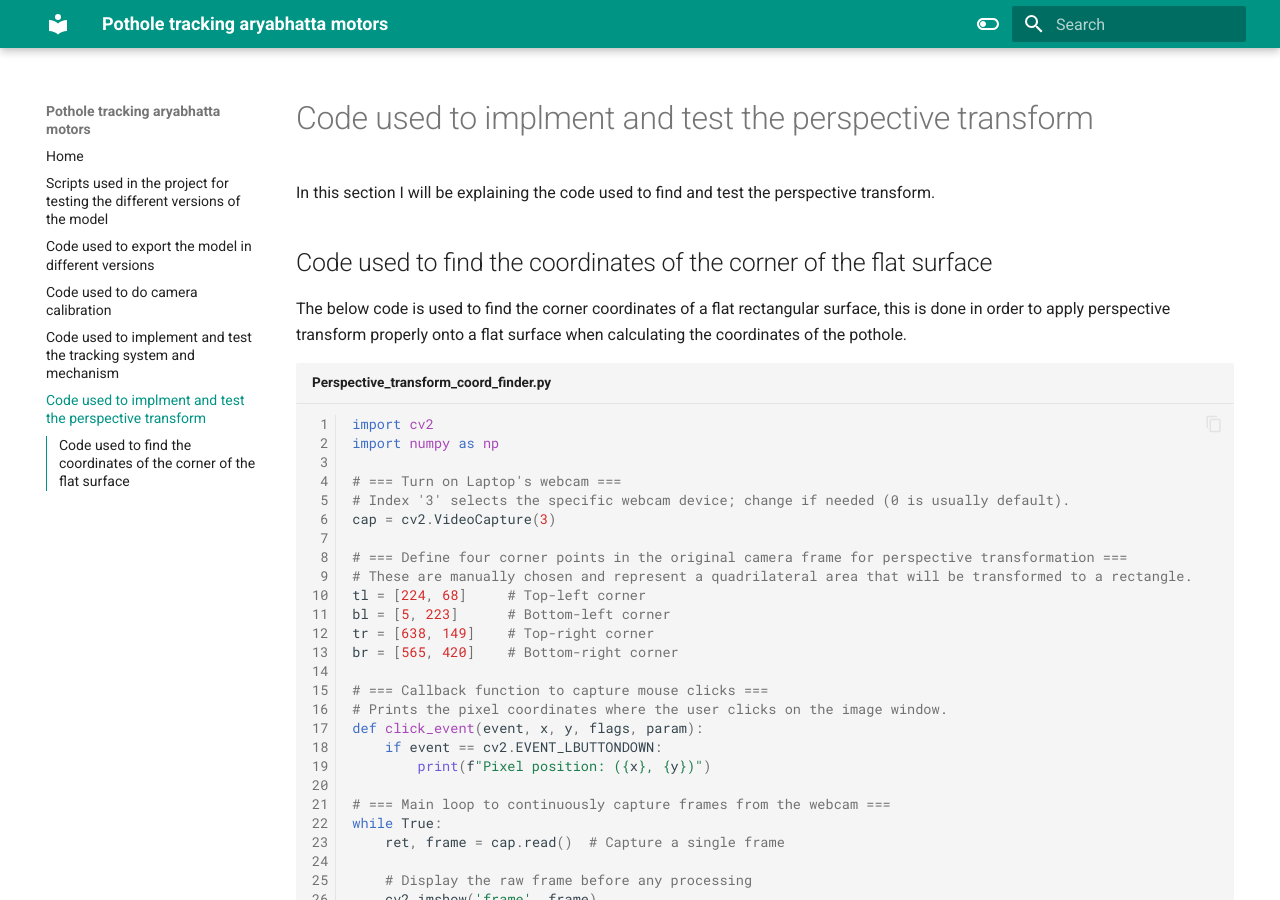
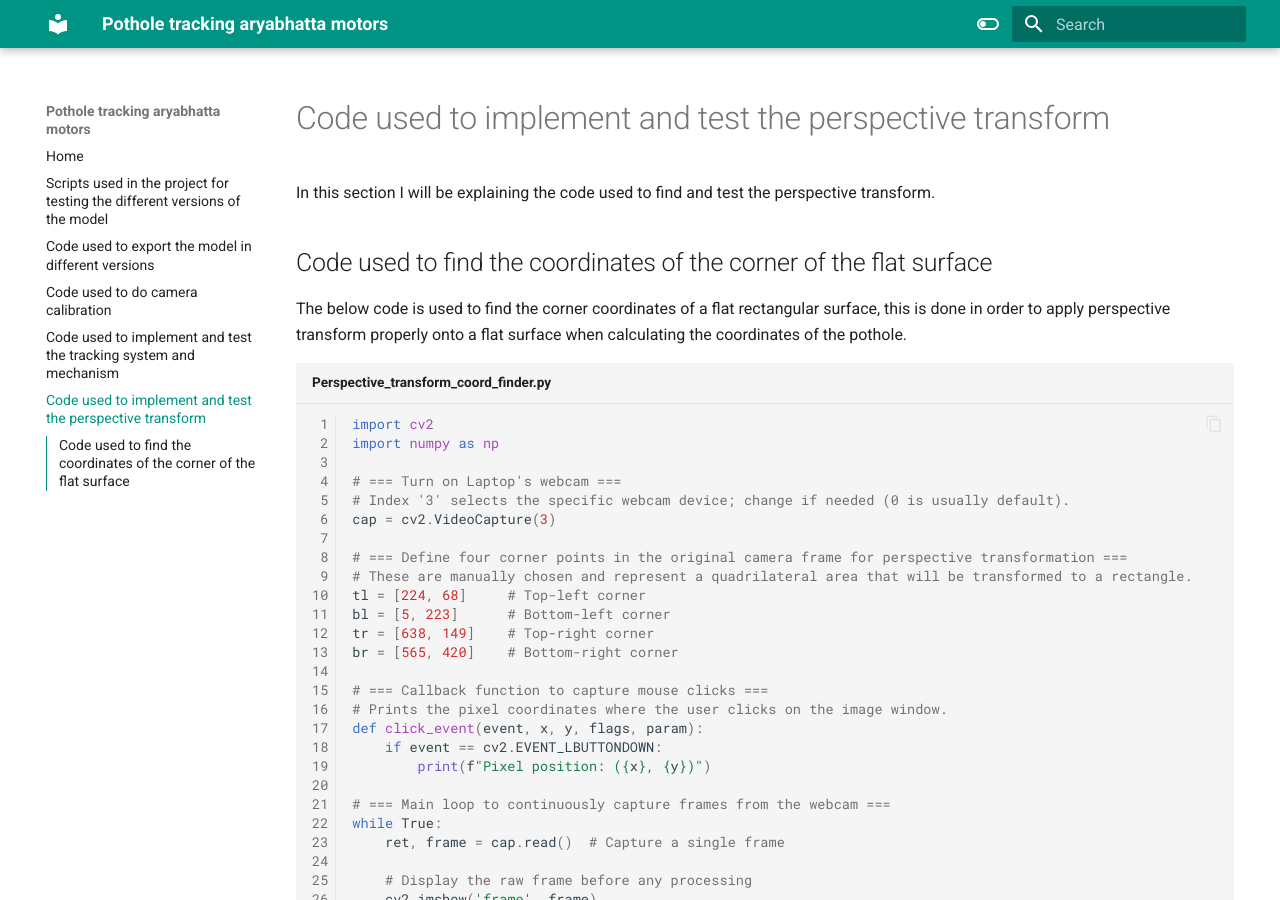
Before and after one commit to AryabhattamotorsCV/Pothole-tracking-comprehensive, an MkDocs documentation site: the page built from docs/page5.md, in a window 1280 px wide and 900 px high. Built offline with MkDocs 1.6.1 and Material for MkDocs 9.7.7, drawn with Linux system fonts in a browser that asks for light colours.

Commit message:
Corrected spelling errors

```diff
--- a/docs/page5.md
+++ b/docs/page5.md
@@ -1,4 +1,4 @@
-# Code used to implment and test the perspective transform
+# Code used to implement and test the perspective transform
 
 In this section I will be explaining the code used to find and test the perspective transform.
 
```
Also changed, not shown: docs/index.md (+1 -1 lines).
